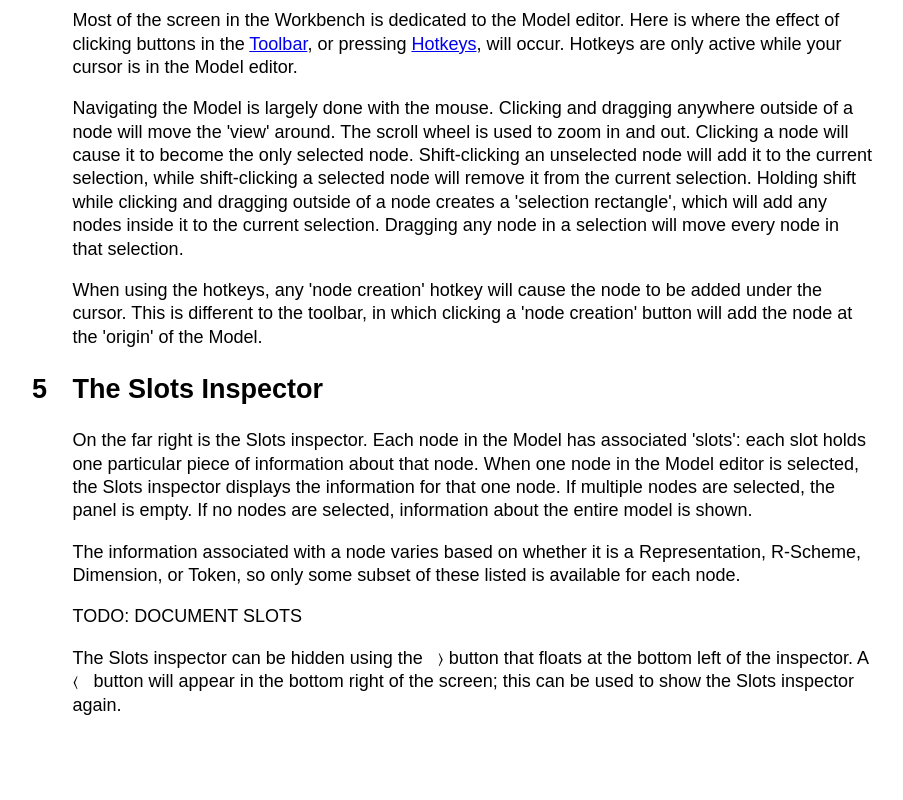
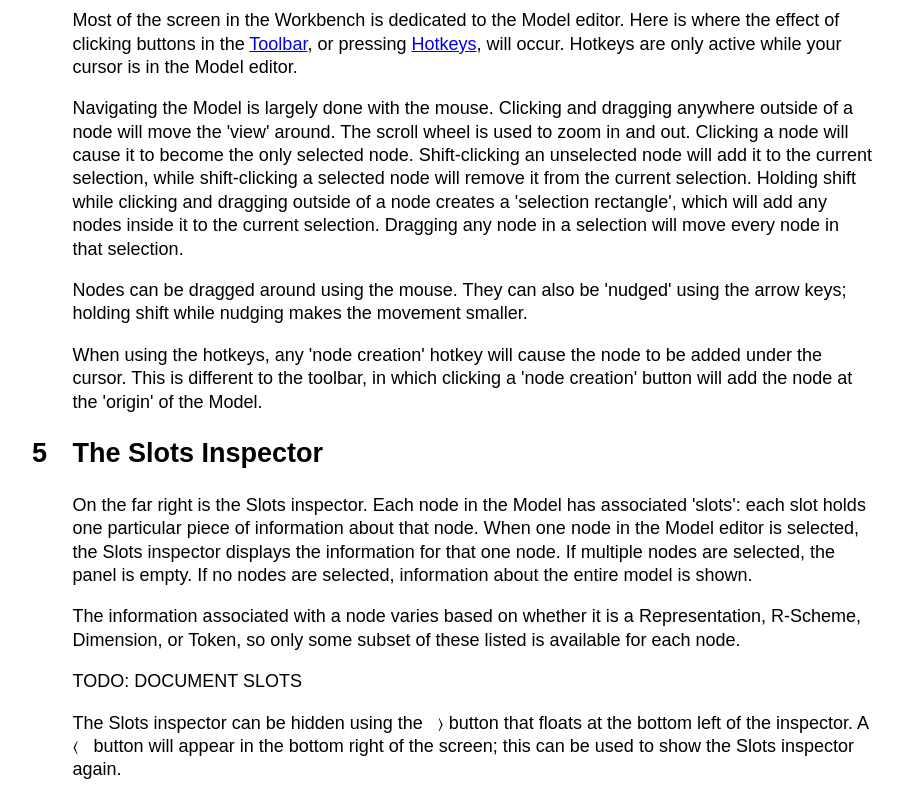
Before and after one commit to rep2rep/RepWorkbench, a website: page src/manual.html in a window 1280 px wide. Shown: the part 3037-3837 px from the top of the page, without its empty margins (167-1070 px from the left). Before the commit the page ends 3772 px from the top, so only its background shows below. Drawn offline with Linux system fonts and the light colour scheme.

Commit message:
Update manual about nudging.

```diff
--- a/src/manual.html
+++ b/src/manual.html
@@ -230,6 +230,10 @@
       Dragging any node in a selection will move every node in that selection.
     </p>
     <p>
+      Nodes can be dragged around using the mouse. They can also be 'nudged' using the arrow keys;
+      holding shift while nudging makes the movement smaller.
+    </p>
+    <p>
       When using the hotkeys, any 'node creation' hotkey will cause the node to be added under the cursor.
       This is different to the toolbar, in which clicking a 'node creation' button will add the node at
       the 'origin' of the Model.
```
